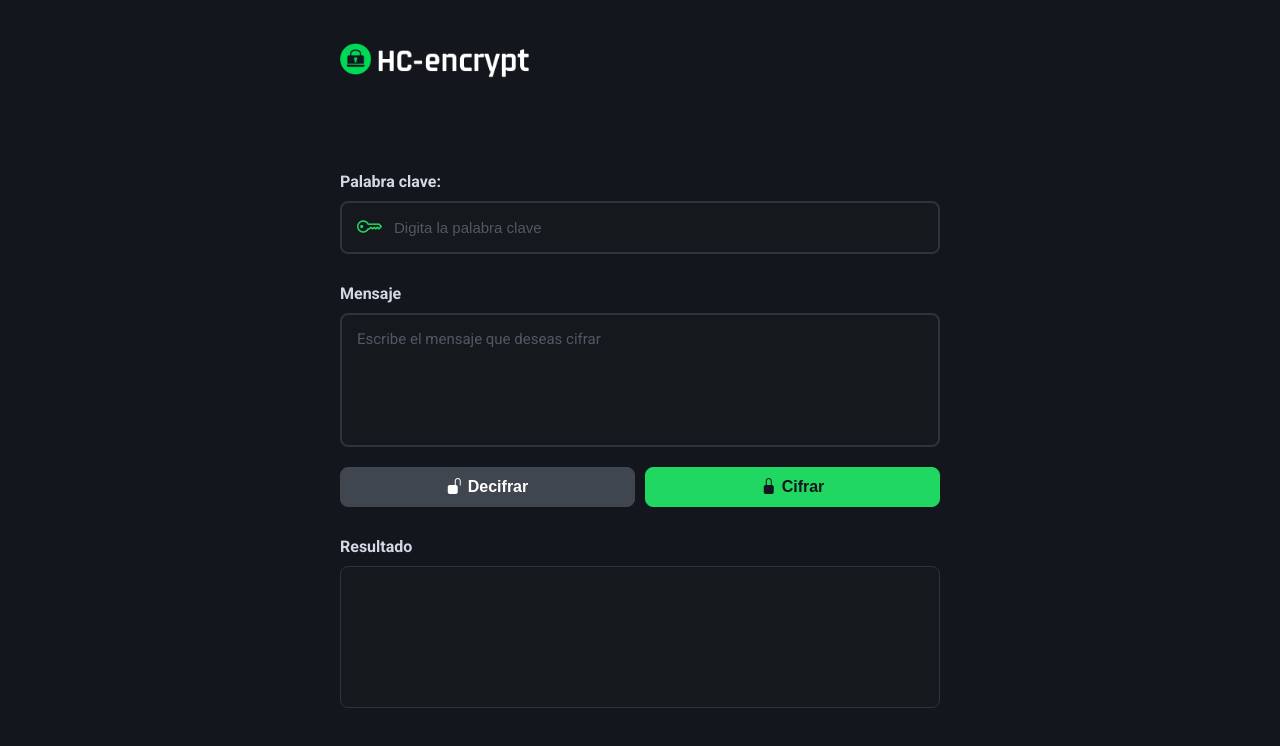
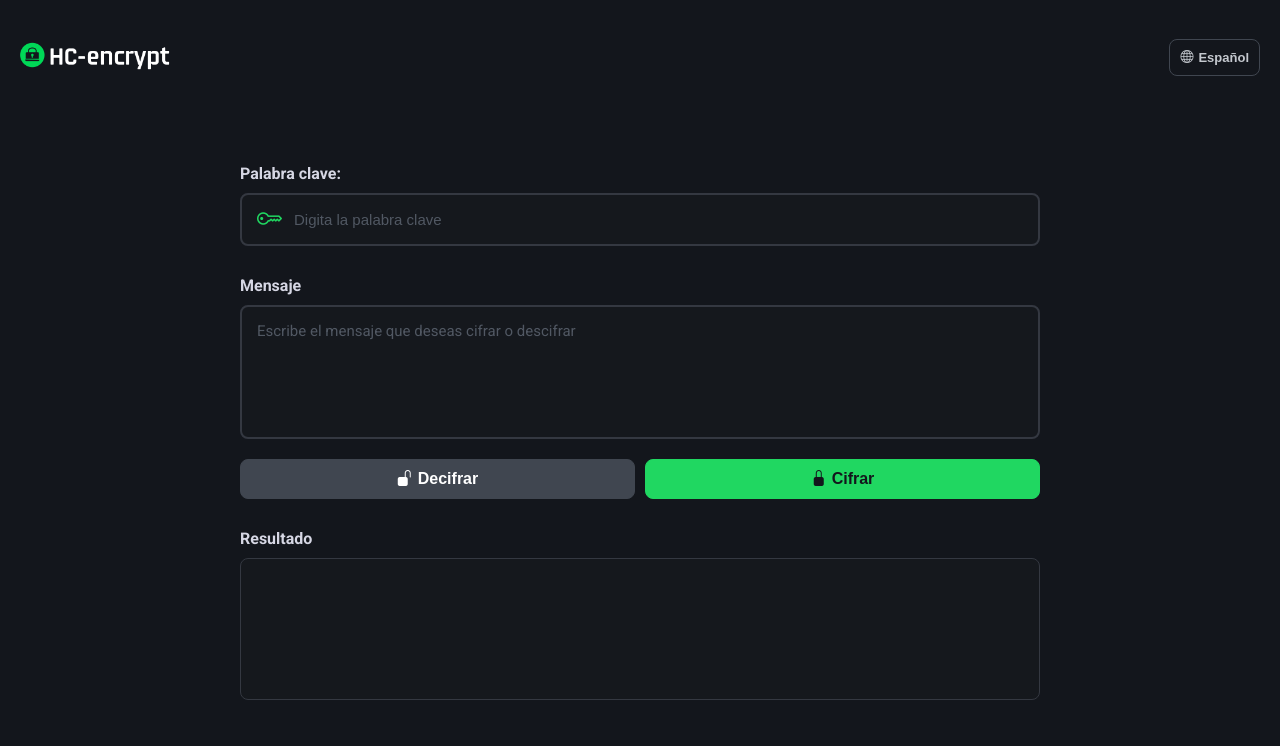
Before and after one commit to hrendonl/encrypt-message, a React (Vite) app: page / in a window 1280 px wide. Shown: the top 746 px of the page. Built offline with nearby package versions, Linux system fonts and the light colour scheme.

Commit message:
change: design

```diff
--- a/src/App.css
+++ b/src/App.css
@@ -9,7 +9,7 @@
   --dark-blue: #13161c;
   --placeholder-color: #646464;
   --button-font-color: #121418;
-  --color-borde-azul: #2f333a;
+  --color-borde-azul: #343841;
   --color-border-focus: #3acfd5;
   --color-placeholder: #515863;
 }
--- a/src/pages/Home/components/Content/components/components/TabForm.css
+++ b/src/pages/Home/components/Content/components/components/TabForm.css
@@ -1,6 +1,6 @@
 form {
   width: 100%;
-  max-width: 600px;
+  max-width: 800px;
   display: flex;
   flex-direction: column;
   row-gap: 30px;
--- a/src/pages/Home/components/Content/components/components/components/MessageBox/index.jsx
+++ b/src/pages/Home/components/Content/components/components/components/MessageBox/index.jsx
@@ -43,11 +43,7 @@ export const MessageBox = ({
       <textarea
         name={nameTextarea}
         onChange={onTextareaChange}
-        placeholder={
-          tabActivated == "encrypt"
-            ? "Escribe el mensaje que deseas cifrar"
-            : "Escribe el mensaje cifrado"
-        }
+        placeholder="Escribe el mensaje que deseas cifrar o descifrar"
         value={message}
       />
       <div className="buttons-actions">
--- a/src/pages/Home/components/Content/components/components/components/ResultBox/ResultBox.css
+++ b/src/pages/Home/components/Content/components/components/components/ResultBox/ResultBox.css
@@ -13,8 +13,8 @@
   .messageEncrypted {
     background: #15181d;
     color: var(--primary);
-    font-weight: bold;
     height: 100px;
+    text-align: center;
     border-radius: 8px;
     overflow-y: auto;
     word-wrap: break-word;
--- a/src/pages/Home/components/Header.css
+++ b/src/pages/Home/components/Header.css
@@ -11,10 +11,10 @@ header {
 
 .header-content {
   width: 100%;
-  max-width: 600px;
+  /* max-width: 600px; */
   display: flex;
-  flex-direction: column;
-  justify-content: flex-start;
+  justify-content: space-between;
+  align-items: center;
 }
 
 .container-logo {
@@ -22,9 +22,27 @@ header {
 }
 
 .logo {
-  height: 38px;
+  height: 30px;
 }
 
 h1 {
   color: white;
 }
+
+.button-language {
+  display: flex;
+  align-items: center;
+  column-gap: 5px;
+  background-color: #13161c;
+  border: 1px solid #404650;
+  color: #c4c8ce;
+  font-weight: bold;
+  font-size: 13px;
+  border-radius: 8px;
+  padding: 10px;
+  cursor: pointer;
+}
+
+.button-language:hover {
+  border: 1px solid white;
+}
--- a/src/pages/Home/components/Header.jsx
+++ b/src/pages/Home/components/Header.jsx
@@ -8,6 +8,11 @@ export const Header = () => {
         <div className="container-logo">
           <img className="logo" src={hclogo} alt="logo" />
         </div>
+        <button className="button-language">
+        <i class="bi bi-globe"></i>
+        Español
+        </button>
+
       </div>
     </header>
   );
```
